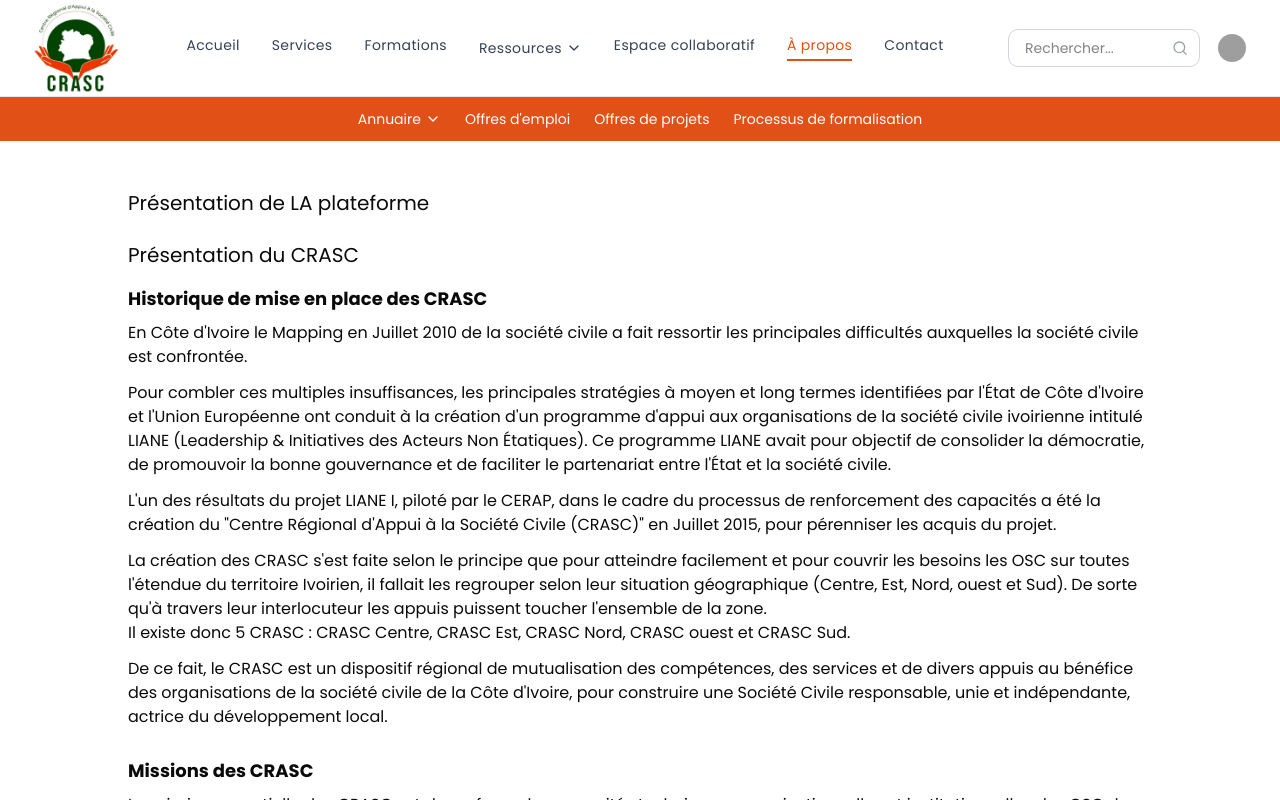
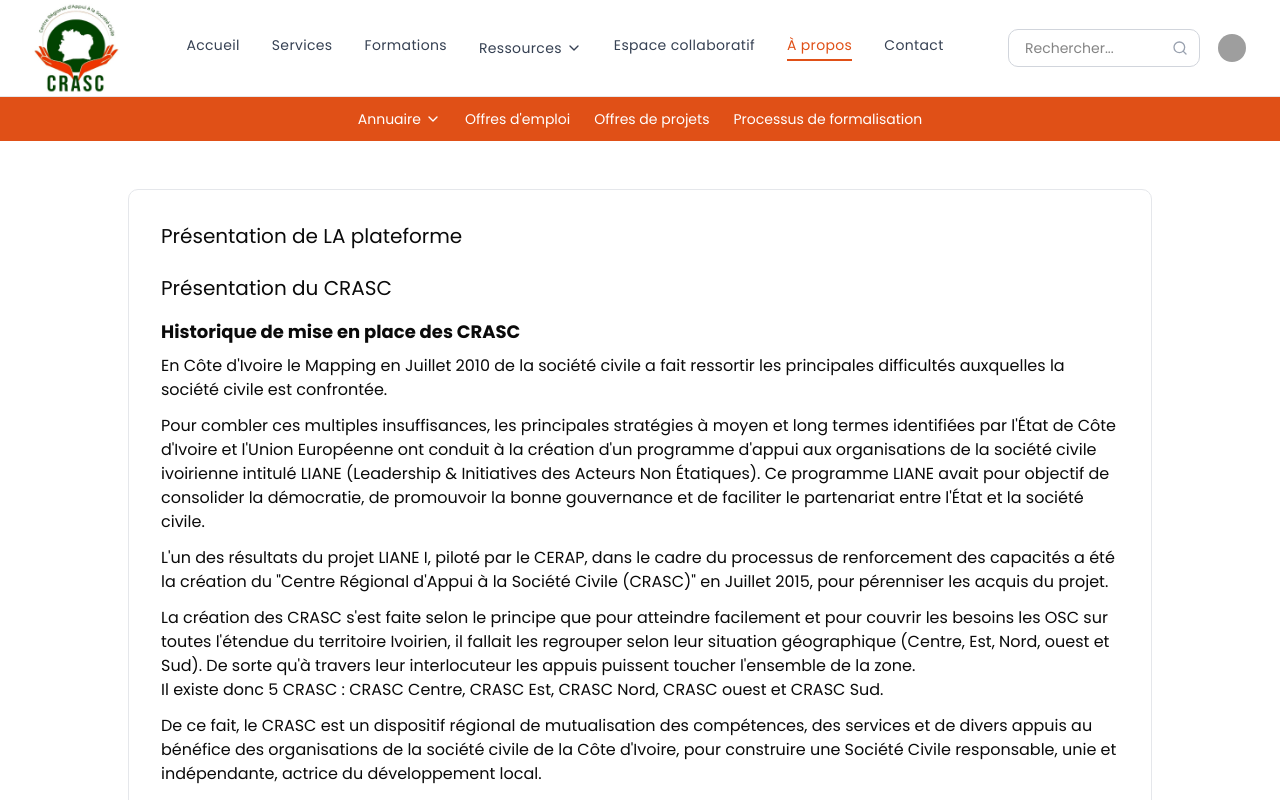
Before and after one commit to ordemdigitale/pasci-web, a Next.js app: page /a-propos in a window 1280 px wide. Shown: the top 800 px of the page. Built offline with nearby package versions, Linux system fonts and the light colour scheme; grey boxes are pictures that could not be loaded.

Commit message:
updated about page

```diff
--- a/app/a-propos/page.tsx
+++ b/app/a-propos/page.tsx
@@ -12,7 +12,7 @@ export default async function AboutPage() {
   return (
     <section className="mx-auto pt-12 pb-6 font-poppins">
 
-      <div className="max-w-5xl mx-auto mb-10">
+      <div className="max-w-5xl mx-auto px-4 sm:px-6 lg:px-8 border border-gray-200 rounded-lg p-8 mb-10">
 
         <div className="pb-6">
           <h2 className="text-xl">Présentation de LA plateforme</h2>
--- a/app/formations/page.tsx
+++ b/app/formations/page.tsx
@@ -95,7 +95,8 @@ const sidebarItems = [
   { id: 2, label: 'Jeunesse', active: false },
   { id: 3, label: 'Politique', active: false },
   { id: 4, label: 'Agriculture', active: false },
-  { id: 5, label: 'Éducation', active: false }
+  { id: 5, label: 'Éducation', active: false },
+  { id: 6, label: 'Suivi-évaluation', active: false }
 ];
 
 export default function FormationsPage() {
```
